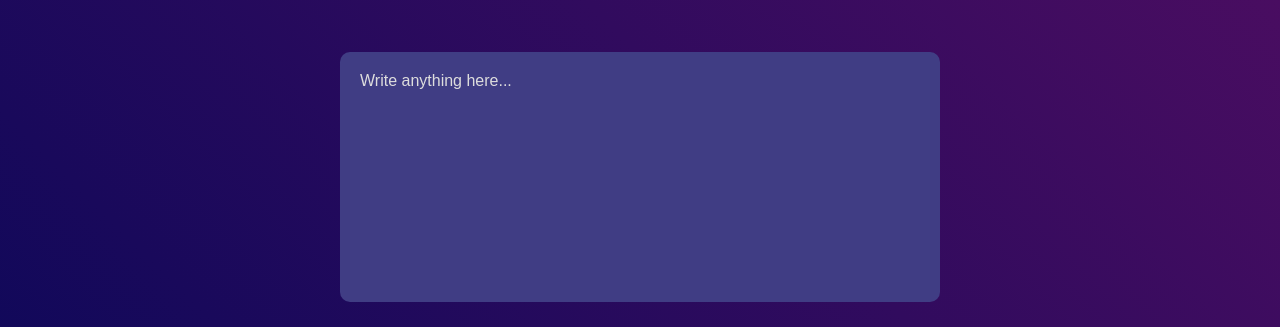
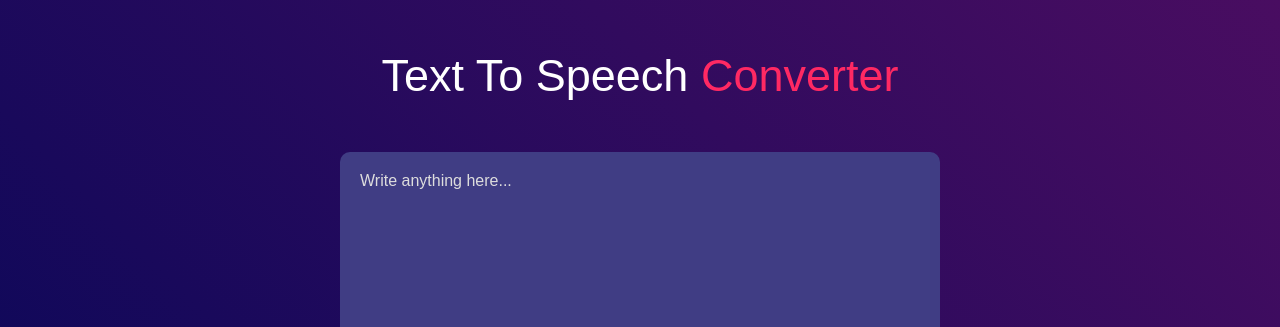
Before and after one commit to Happylife10/Text-to-Speech-Converter, a plain HTML site: page index.html in a window 1280 px wide. Shown: the top 327 px of the page. Drawn offline with Linux system fonts and the light colour scheme.

Commit message:
Update style.css

```diff
--- a/style.css
+++ b/style.css
@@ -16,7 +16,7 @@
 .hero h1{
     font-size: 45px;
     font-weight: 500;
-    margin-top: -50px;
+    margin-top: 50px;
     margin-bottom: 50px;
 
 }
```
